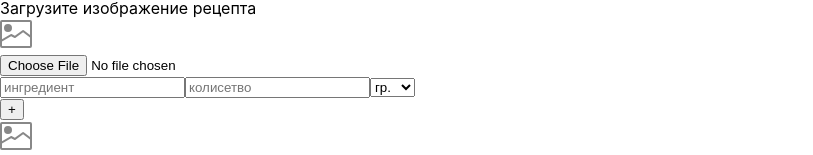
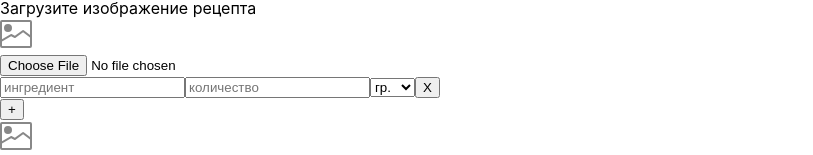
Before and after one commit to IraM-skh/-recipes-react, a React (Create React App) app: page /create-recipe in a window 1280 px wide. Shown: the part 142-297 px from the top of the page, without its empty margins (0-813 px from the left). Built offline with nearby package versions, Linux system fonts and the light colour scheme.

Commit message:
fixet delete field handler in create recepi page; add delete ingredient fields

```diff
--- a/src/components/createRecipe/Ingredient.tsx
+++ b/src/components/createRecipe/Ingredient.tsx
@@ -1,13 +1,39 @@
-const Ingredient: React.FC = () => {
+import { DataForDeleteHandler } from "../../pages/CreateRecipePage";
+import { newRecipeSliceActions } from "../../store/slices/newRecipeSlice";
+
+type IngredientProps = {
+  deleteIngredientFieldHandler: (
+    _: React.MouseEvent<HTMLButtonElement, MouseEvent>,
+    data: DataForDeleteHandler
+  ) => void;
+  id: string;
+};
+
+const Ingredient: React.FC<IngredientProps> = (props) => {
+  const dataForDeleteHandler = {
+    id: props.id,
+    action: newRecipeSliceActions.removeIngredientField,
+  };
   return (
     <div className="ingredient">
-      <input type="text" placeholder="ингредиент"></input>
-      <input type="text" placeholder="колисетво"></input>
-      <select>
+      <input type="text" placeholder="ингредиент" name="ingredient"></input>
+      <input
+        type="text"
+        placeholder="количество"
+        name="ingredient_quantity"
+      ></input>
+      <select name="ingredient_measurement">
         <option>гр.</option>
         <option>ч.л.</option>
         <option>кг.</option>
       </select>
+      <button
+        onClick={(_) =>
+          props.deleteIngredientFieldHandler(_, dataForDeleteHandler)
+        }
+      >
+        Х
+      </button>
     </div>
   );
 };
--- a/src/components/createRecipe/RecipeStep.tsx
+++ b/src/components/createRecipe/RecipeStep.tsx
@@ -1,22 +1,23 @@
 import { useAppDispatch, useAppSelector } from "../../hooks";
+import { DataForDeleteHandler } from "../../pages/CreateRecipePage";
 import { newRecipeSliceActions } from "../../store/slices/newRecipeSlice";
 import ImagePreloader from "./ImagePreloader";
 
 type RecipeStepProps = {
   deleteStepHandler: (
     _: React.MouseEvent<HTMLButtonElement, MouseEvent>,
-    id: string
+    data: DataForDeleteHandler
   ) => void;
   id: string;
   imgSrc: string;
 };
 
 const RecipeStep: React.FC<RecipeStepProps> = (props) => {
-  const dispatch = useAppDispatch();
-  const reader = new FileReader();
-
   //JSX
-
+  const dataForDeleteStepHandler = {
+    id: props.id,
+    action: newRecipeSliceActions.removeStep,
+  };
   return (
     <div className="recipe_step">
       <ImagePreloader
@@ -25,8 +26,12 @@ const RecipeStep: React.FC<RecipeStepProps> = (props) => {
         id={props.id}
         imgSrc={props.imgSrc}
       ></ImagePreloader>
-      <input type="text"></input>
-      <button onClick={(_) => props.deleteStepHandler(_, props.id)}>Х</button>
+      <input type="text" name={props.id}></input>
+      <button
+        onClick={(_) => props.deleteStepHandler(_, dataForDeleteStepHandler)}
+      >
+        Х
+      </button>
     </div>
   );
 };
--- a/src/pages/CreateRecipePage.tsx
+++ b/src/pages/CreateRecipePage.tsx
@@ -2,9 +2,25 @@ import Ingredient from "../components/createRecipe/Ingredient";
 import RecipeStep from "../components/createRecipe/RecipeStep";
 import { useAppDispatch, useAppSelector } from "../hooks";
 import { newRecipeSliceActions } from "../store/slices/newRecipeSlice";
-import { ActionCreatorWithoutPayload } from "@reduxjs/toolkit";
+import {
+  ActionCreatorWithoutPayload,
+  ActionCreatorWithPayload,
+} from "@reduxjs/toolkit";
 import TagTypes from "../components/createRecipe/TagTypes";
 import ImagePreloader from "../components/createRecipe/ImagePreloader";
+import {
+  IRecipesData,
+  RecipeStepType,
+  SpesificRecipe,
+} from "../interfacesAndTypesTs/recipesInterfaces";
+
+export type DataForDeleteHandler = {
+  id: string;
+  action:
+    | ActionCreatorWithPayload<string, "recipesList/removeStep">
+    | ActionCreatorWithPayload<string, "recipesList/removeIngredientField">;
+};
+
 const CreateRecipePage: React.FC = () => {
   //-----types
   type CrateRecipeActions =
@@ -15,6 +31,9 @@ const CreateRecipePage: React.FC = () => {
   type FormInputAndSelectFiedls = {
     recipeTitle: HTMLInputElement;
     tagTypes: HTMLInputElement[];
+    ingredient: RadioNodeList | HTMLInputElement;
+    ingredient_quantity: RadioNodeList | HTMLInputElement;
+    ingredient_measurement: RadioNodeList | HTMLSelectElement;
   };
   type FormStepFiedls = {
     [key: string]: HTMLInputElement;
@@ -24,14 +43,21 @@ const CreateRecipePage: React.FC = () => {
 
   //-----get states and dispatch
   const dispatch = useAppDispatch();
-  const { numberOfIngredientFields, recipeSteps, mainImgSrs, tagTypes } =
+  const { recipeSteps, mainImgSrs, tagTypes, IngredientFieldsId } =
     useAppSelector((state) => state.newRecipe);
 
-  //-----Create arrey for elements render
-  const returnArreyWhithNull = (numberOfElements: number): null[] =>
-    new Array(numberOfElements).fill(null);
-
-  const ingredients = returnArreyWhithNull(numberOfIngredientFields);
+  //-----work with element and node list
+  const getValueOfElementOrNodeList = (
+    element: RadioNodeList | HTMLInputElement | HTMLSelectElement
+  ) => {
+    if (element instanceof RadioNodeList) {
+      return Array.from(
+        element,
+        (el) => (el as HTMLInputElement | HTMLSelectElement).value
+      );
+    }
+    return element.value;
+  };
 
   //-----Handlers
   const addFieldHandler = (
@@ -47,22 +73,54 @@ const CreateRecipePage: React.FC = () => {
     event.preventDefault();
     const form = event.currentTarget;
 
-    const dataFromUser = {
+    //---steps
+    const steps = recipeSteps.map((step): RecipeStepType => {
+      return {
+        imgSrc: step.imgSrc,
+        id: step.id,
+        stepText: form[step.id].value,
+      };
+    });
+    //---ingredients
+    const ingredients = getValueOfElementOrNodeList(form.ingredient);
+    const ingredientQuantities = getValueOfElementOrNodeList(
+      form.ingredient_quantity
+    );
+    const ingredientMeasurements = getValueOfElementOrNodeList(
+      form.ingredient_measurement
+    );
+    //---data
+    const dataFromUser: SpesificRecipe = {
       title: form.recipeTitle.value,
-      tagTypes: [...form.tagTypes]
-        .filter((el) => el.checked)
-        .map((el) => el.value),
+      tags: {
+        type: [...form.tagTypes]
+          .filter((el) => el.checked)
+          .map((el) => el.value),
+      },
+      ingredients: {},
+      steps,
+      mainImgSrs,
     };
-    console.log(dataFromUser.title);
-    console.log(dataFromUser.tagTypes);
+
+    for (let index = 0; index < ingredients.length; index++) {
+      dataFromUser.ingredients[ingredients[index]] = [
+        ingredientQuantities[index],
+        ingredientMeasurements[index],
+      ];
+    }
+
+    //-------ДОБАВИТЬ ОТПРАВКУ НА СЕРВЕР
+    console.log("Это хэндел и он вызван сабмитом????");
+    console.log(dataFromUser);
   };
 
-  const deleteStepHandler = (
+  const deleteFieldHandler = (
     _: React.MouseEvent<HTMLButtonElement, MouseEvent>,
-    id: string
+    data: DataForDeleteHandler
   ) => {
-    dispatch(newRecipeSliceActions.removeStep(id));
+    dispatch(data.action(data.id));
   };
+
   //-----JSX
   return (
     <form onSubmit={createNewRecipeHandler}>
@@ -84,8 +142,12 @@ const CreateRecipePage: React.FC = () => {
       </div>
 
       <div className="ingredients_container">
-        {ingredients.map((_, index) => (
-          <Ingredient key={"IngredientElement" + index} />
+        {IngredientFieldsId.map((id, index) => (
+          <Ingredient
+            key={id}
+            id={id}
+            deleteIngredientFieldHandler={deleteFieldHandler}
+          />
         ))}
 
         <button
@@ -93,6 +155,7 @@ const CreateRecipePage: React.FC = () => {
           onClick={(_) =>
             addFieldHandler(_, newRecipeSliceActions.addIngredientField)
           }
+          type="button"
         >
           +
         </button>
@@ -103,12 +166,13 @@ const CreateRecipePage: React.FC = () => {
             key={step.id}
             id={step.id}
             imgSrc={step.imgSrc}
-            deleteStepHandler={deleteStepHandler}
+            deleteStepHandler={deleteFieldHandler}
           />
         ))}
         <button
           className="add_item_in_recipe add_step"
           onClick={(_) => addFieldHandler(_, newRecipeSliceActions.addStep)}
+          type="button"
         >
           +
         </button>
@@ -123,6 +187,7 @@ const CreateRecipePage: React.FC = () => {
           onClick={(_) =>
             addFieldHandler(_, newRecipeSliceActions.addTagTypeField)
           }
+          type="button"
         >
           +
         </button>
--- a/src/store/slices/newRecipeSlice.ts
+++ b/src/store/slices/newRecipeSlice.ts
@@ -1,9 +1,18 @@
 import { createSlice } from "@reduxjs/toolkit";
 import { PayloadAction } from "@reduxjs/toolkit";
 
-const generateId = (array: ImageSrc[], nameOfArray: string): string => {
+const generateId = (
+  array: ImageSrc[] | string[],
+  nameOfArray: string
+): string => {
   const id = nameOfArray + Math.random().toString() + Math.random().toString();
-  const dubledId = array.find((el) => el.id === id);
+  let dubledId = undefined;
+  if (typeof array[0] === "string") {
+    dubledId = (array as string[]).find((el) => el === id);
+  } else {
+    dubledId = (array as ImageSrc[]).find((el) => el.id === id);
+  }
+
   if (dubledId !== undefined) {
     generateId(array, nameOfArray);
   }
@@ -18,8 +27,7 @@ export type ImageSrc = {
 export type NewRecipeSlice = {
   recipeSteps: ImageSrc[];
   mainImgSrs: ImageSrc;
-  numberOfIngredientFields: number;
-
+  IngredientFieldsId: string[];
   message: string | null;
   imgFile: any;
   tagTypes: string[];
@@ -32,9 +40,9 @@ const initialState: NewRecipeSlice = {
       id: "recipeSteps" + Math.random().toString() + Math.random().toString(),
     },
   ],
-
-  numberOfIngredientFields: 1,
-
+  IngredientFieldsId: [
+    "ingredientId" + Math.random().toString() + Math.random().toString(),
+  ],
   message: null,
   imgFile: "",
   mainImgSrs: { id: "mainImg", imgSrc: "" },
@@ -56,6 +64,17 @@ const newRecipeSlice = createSlice({
         (step) => step.id !== action.payload
       );
     },
+    addIngredientField(state) {
+      state.IngredientFieldsId.push(
+        generateId(state.IngredientFieldsId, "ingredientId")
+      );
+    },
+    removeIngredientField(state, action: PayloadAction<string>) {
+      state.IngredientFieldsId = state.IngredientFieldsId.filter(
+        (idField) => idField !== action.payload
+      );
+    },
+
     setStepSrc(state, action: PayloadAction<ImageSrc>) {
       const step = state.recipeSteps.find(
         (step) => step.id === action.payload.id
@@ -67,9 +86,7 @@ const newRecipeSlice = createSlice({
     setMainImgSrs(state, action: PayloadAction<ImageSrc>) {
       state.mainImgSrs.imgSrc = action.payload.imgSrc;
     },
-    addIngredientField(state) {
-      state.numberOfIngredientFields++;
-    },
+
     addTagTypeField(state) {},
     setImage(state, action) {
       state.imgFile = action.payload;
```
Also changed, not shown: src/interfacesAndTypesTs/recipesInterfaces.ts (+16 -0 lines).
